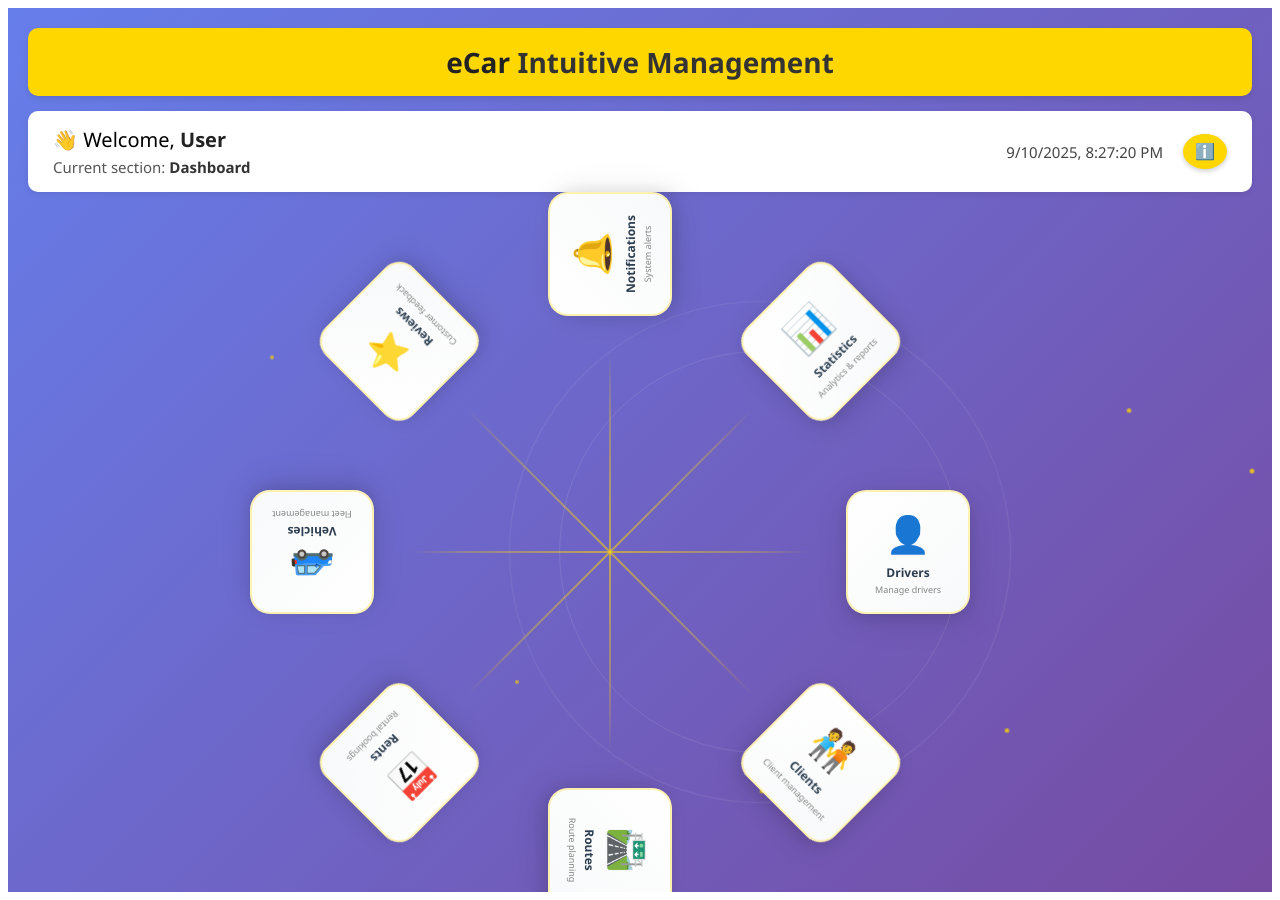
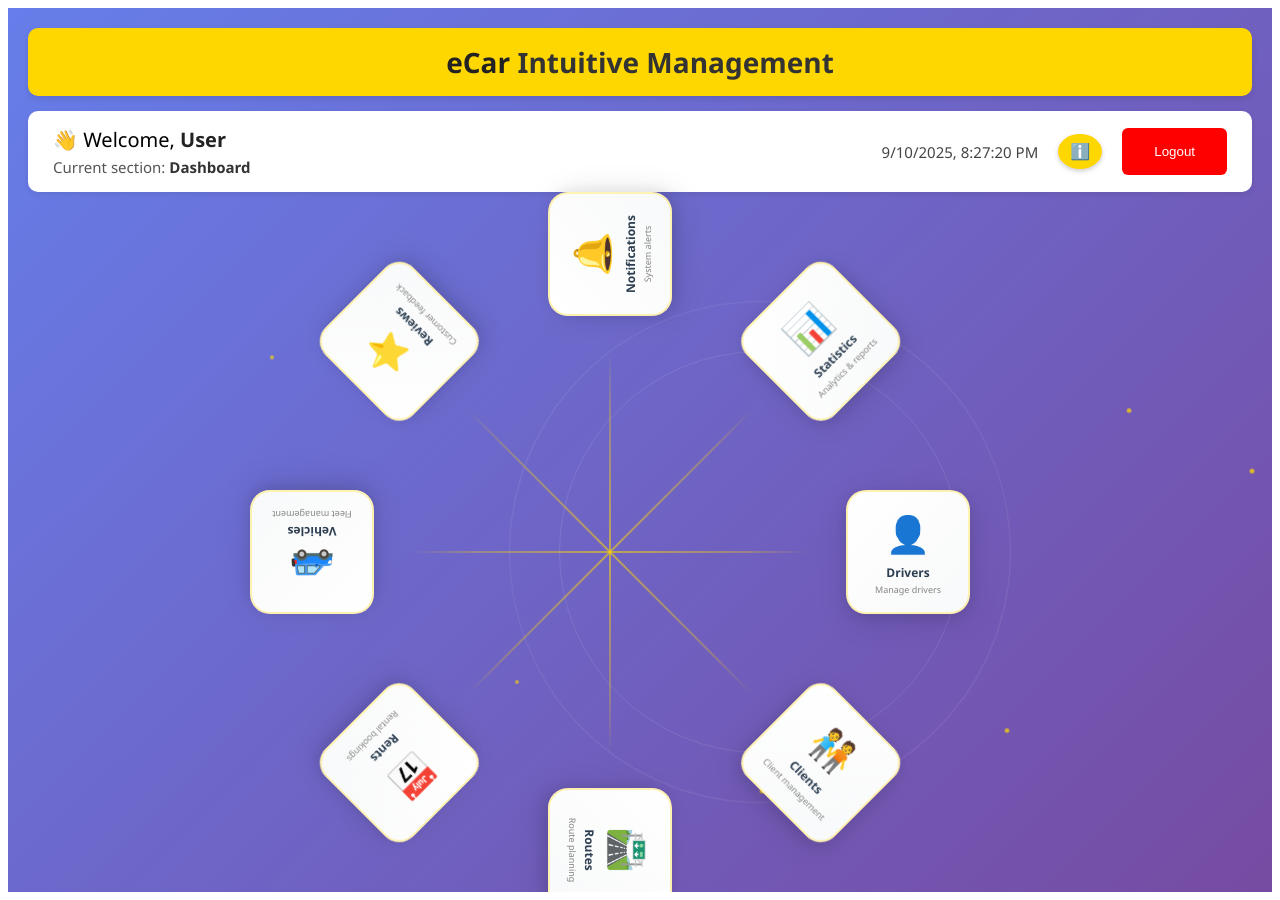
Before and after one commit to adicefo/GraphServe, an Angular app in the folder ecar-frontend/: page /dashboard in a window 1280 px wide. Built offline with nearby package versions, Linux system fonts and the light colour scheme.

Commit message:
Added logout button
Added logout button

```diff
--- a/ecar-frontend/src/app/pages/master/master.component.css
+++ b/ecar-frontend/src/app/pages/master/master.component.css
@@ -128,3 +128,13 @@
 .close-btn:hover {
   background: #f7c600;
 }
+.logout-btn{
+  background: red;
+  color: white;
+  padding: 8px 16px;
+  border: none;
+  border-radius: 6px;
+  cursor: pointer;
+  font-weight: 500;
+  transition: all 0.2s;
+}
--- a/ecar-frontend/src/app/pages/master/master.component.html
+++ b/ecar-frontend/src/app/pages/master/master.component.html
@@ -20,7 +20,12 @@
       <span class="date-time">{{ currentDateTime }}</span>
 
       <button class="info-btn" (click)="toggleInfo()" title="App Info">ℹ️</button>
+      <div class="logout-btn">
+        <button class="logout-btn" (click)="logout()">Logout</button>
+      </div>
     </div>
+
+
   </div>
 
   <!-- Info Modal -->
@@ -34,5 +39,7 @@
       </p>
       <button class="close-btn" (click)="toggleInfo()">Close</button>
     </div>
+
   </div>
+
 </div>
--- a/ecar-frontend/src/app/pages/master/master.component.ts
+++ b/ecar-frontend/src/app/pages/master/master.component.ts
@@ -1,5 +1,6 @@
 import { CommonModule } from '@angular/common';
 import { Component, Input } from '@angular/core';
+import { Router } from '@angular/router';
 
 @Component({
   selector: 'app-master',
@@ -14,6 +15,8 @@ export class MasterComponent {
   currentDateTime: string ="";
 
   showInfo: boolean = false;
+
+  constructor(private router: Router) {}
   ngOnInit() {
     this.username = localStorage.getItem('username') || 'User';
 
@@ -32,4 +35,10 @@ export class MasterComponent {
   toggleInfo() {
     this.showInfo = !this.showInfo;
   }
+
+  logout() {
+    localStorage.removeItem('username');
+    localStorage.removeItem('password');
+    this.router.navigate(['']);
+  }
 }
```
Also changed, not shown: ecar-frontend/src/app/app.routes.ts (+7 -1 lines).
